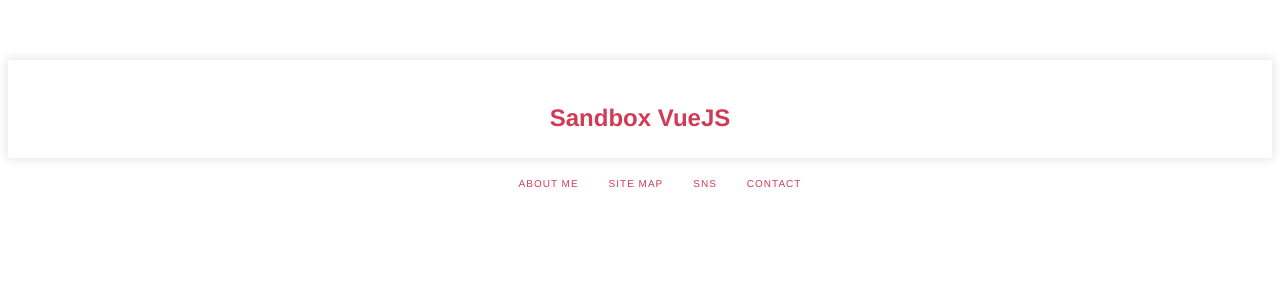
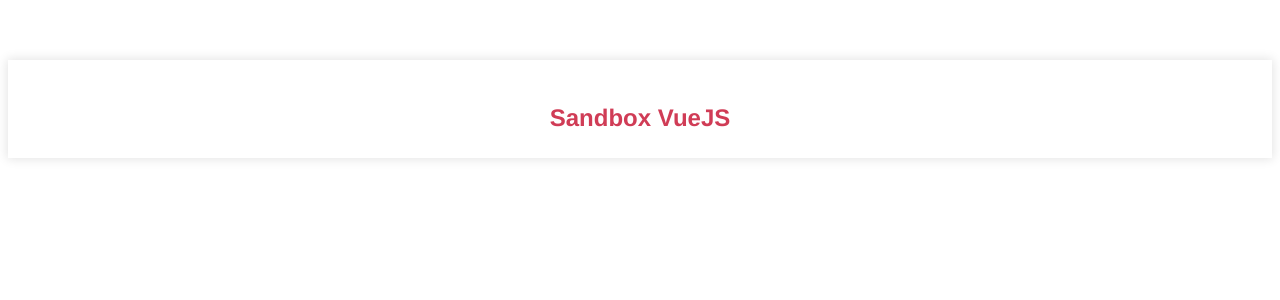
Before and after one commit to taisa831/sandbox-vuejs, a Vue app: page / in a window 1280 px wide. Shown: the top 300 px of the page. Built offline with nearby package versions, Linux system fonts and the light colour scheme; what vue-smoothscroll would draw is missing.

Commit message:
見た目調整

```diff
--- a/src/App.vue
+++ b/src/App.vue
@@ -4,11 +4,11 @@
         <div v-if="sideMenuPage" class="wrapper clearfix">
             <router-view></router-view>
             <p><event-handler-side-navi-view v-bind:val="childVal" v-on:child-event="parentsMethod"></event-handler-side-navi-view></p>
+            <footer-view></footer-view>
         </div>
         <div v-else class="singleWrapper">
             <router-view></router-view>
         </div>
-        <footer-view></footer-view>
     </div>
 </template>
 
```
